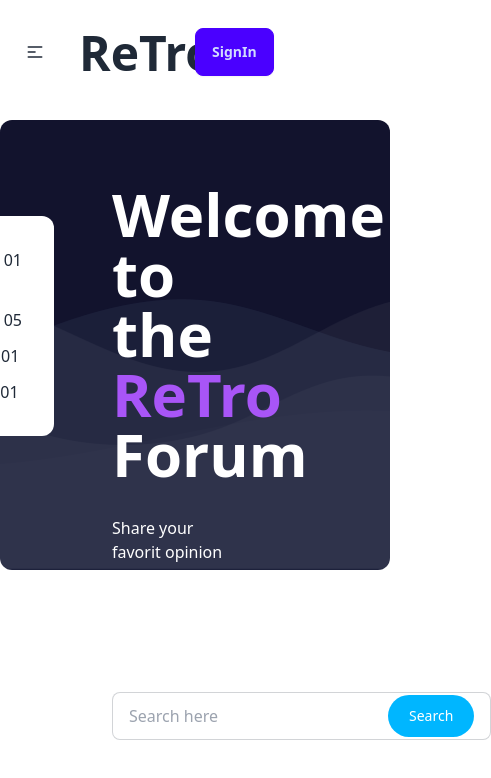
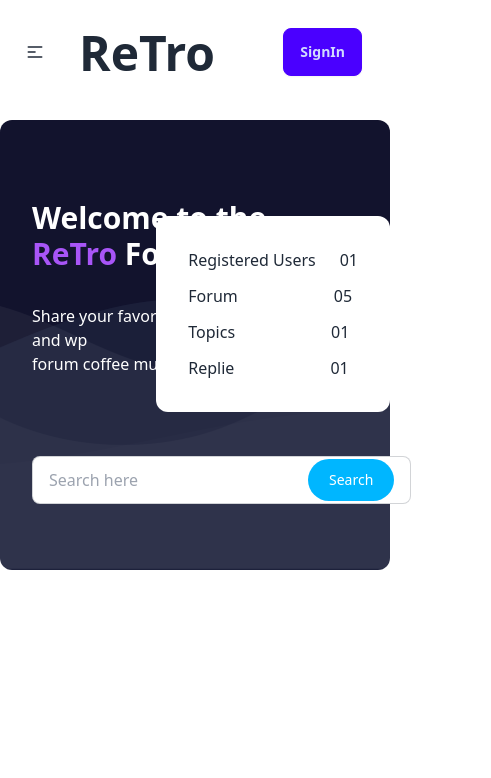
Before and after one commit to Emrandu1989/a6, a plain HTML site: page index.html in a window 390 px wide. Shown: the whole page, 491 px wide, since content can reach past the window. Drawn offline with nearby package versions, Linux system fonts and the light colour scheme.

Commit message:
make banner section responsive for mobile device

```diff
--- a/index.html
+++ b/index.html
@@ -38,7 +38,7 @@
                             <li title="falg"><i class="fa-regular fa-flag"></i></li>
                           </ul>
                         </div>
-                        <div class="navbar-center">
+                        <div class="lg:navbar-center navbar-end mr-5 lg:mr-0">
                           <a class="btn btn-primary">SignIn</a>
                         </div>
                       </div>
@@ -46,18 +46,18 @@
               </section>
               <section id="banner" class="banner bg-[url('./images/bgbanner.png')] bg-no-repeat bg-bottom  h-[450px] mt-9 px-24  bg-[#12132D] rounded-xl">
                   <div class="relative">
-                       <div class="left p-16 -ml-12 text-white space-y-8">
-                           <h2 class="text-6xl font-bold">Welcome to the <br> <span class="text-purple-500">ReTro</span> Forum </h2>
+                       <div class="left  lg:p-16 -ml-16 pt-20 lg:-ml-12 text-white space-y-8">
+                           <h2 class="text-3xl lg:text-6xl font-bold">Welcome to the <br> <span class="text-purple-500">ReTro</span> Forum </h2>
                            <p class="mb-12">Share your favorit opinion and win and wp <br> forum coffee mug!</p>
 
-                           <div class=" flex justify-between ">
-                            <label class="input input-bordered flex items-center gap-2">
+                           <div class=" flex justify-between">
+                            <label class="input mt-12 input-bordered flex items-center gap-2">
                                 <input type="text" class="grow" placeholder="Search here" />
                                 <span class="badge p-5 ml-5 text-white badge-info">Search</span>
                               </label>
                            </div>
                        </div>
-                       <div class="right absolute top-24 right-60 bg-base-100 p-8 rounded-xl">
+                       <div class="right absolute top-24 -right-24 lg:right-60 bg-base-100 p-8 rounded-xl">
                            <ul class="space-y-3">
                              <div class="flex">
                                 <li>Registered Users </li> <span class="ml-6">01</span>
```
